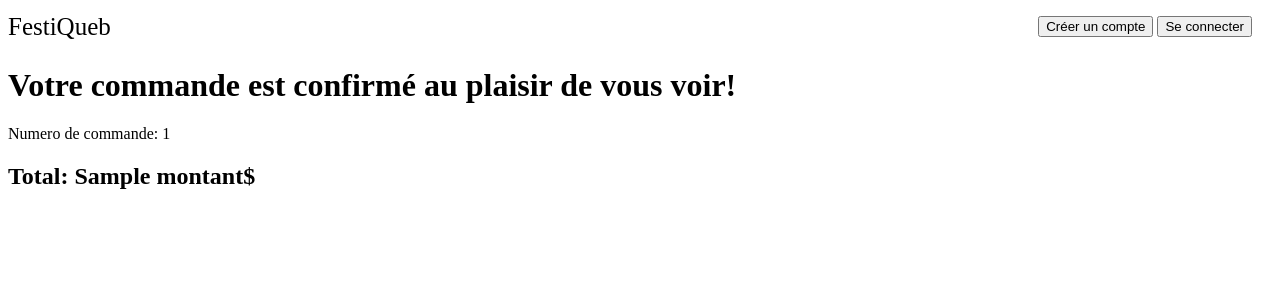
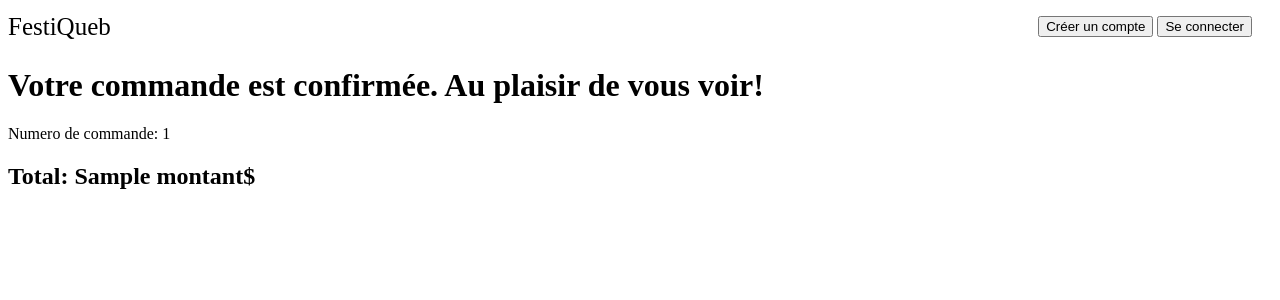
Before and after one commit to ManuelPod/FestiQueb, a Flask app: template templates/confirmation-commande.html in a window 1280 px wide. Shown: the top 300 px of the page. Run offline with Flask 2, Linux system fonts and the light colour scheme; the template is opened without the code that fills it: most values are stand-ins (such as "Sample title", 1, 10 or a date in 2020).

Commit message:
petite modification ;)

```diff
--- a/templates/confirmation-commande.html
+++ b/templates/confirmation-commande.html
@@ -6,7 +6,7 @@
 </head>
 <body>
 {% include menu %}
-<h1>Votre commande est confirmé au plaisir de vous voir!</h1>
+<h1>Votre commande est confirmée. Au plaisir de vous voir!</h1>
 <p>Numero de commande: {{commande.cid}}</p>
 <!--<p>Une confirmation vous sera envoyé à {{session['email']}}</p>-->
 <h2>Total: {{commande.montant}}$</h2>
```
